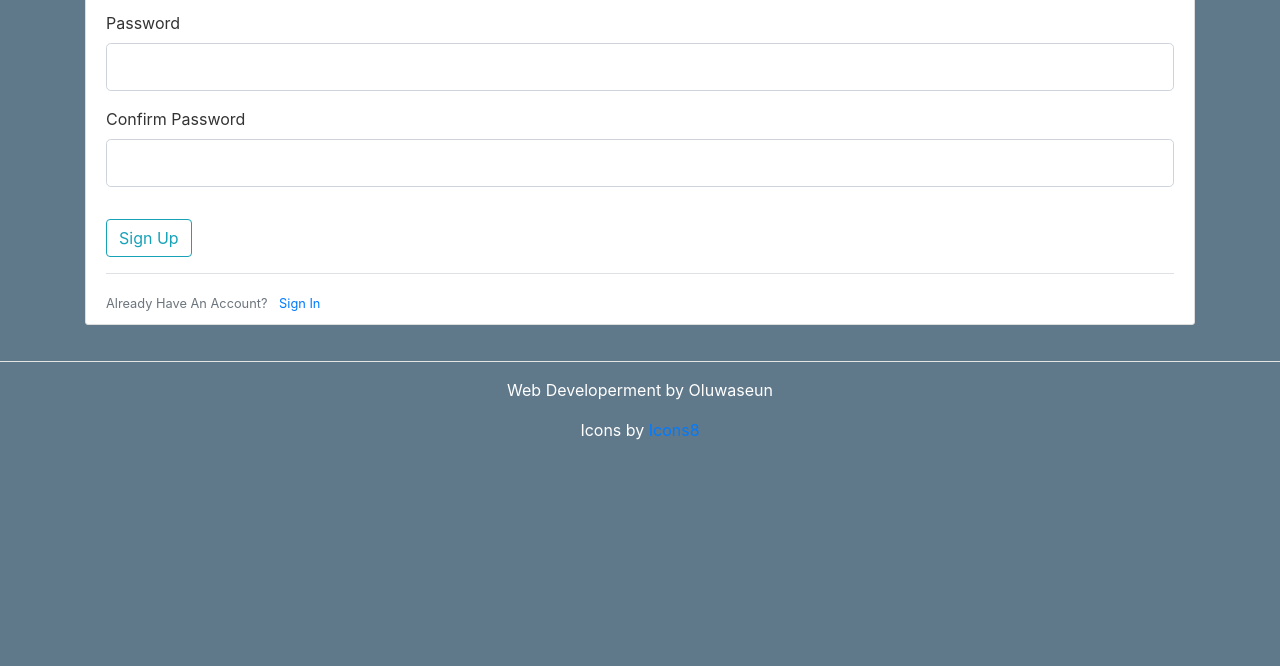
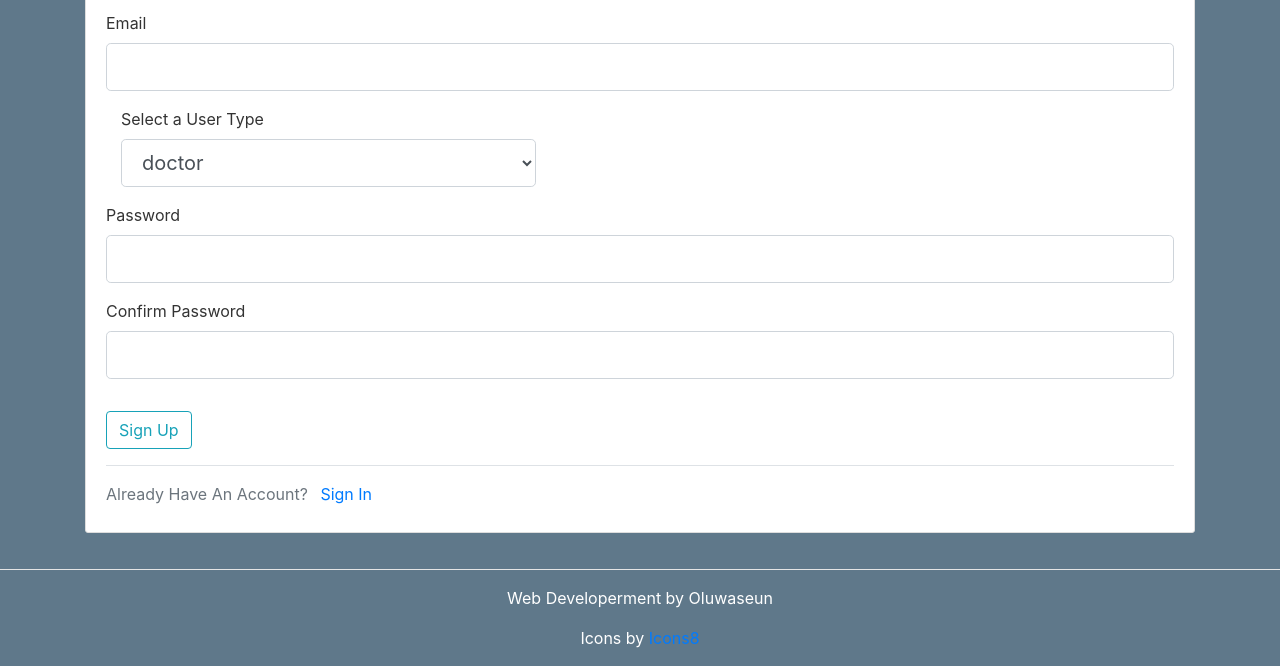
Before and after one commit to toamutiltech/patient_management_system, a Flask app: page /register in a window 1280 px wide. Shown: the part 333-999 px from the top of the page. Before the commit the page ends 773 px from the top, so only its background shows below. Run offline with Flask 3, Linux system fonts and the light colour scheme; some libraries are stand-ins or nearby versions.

Commit message:
Users Registration and all informations

```diff
--- a/patient/templates/home.html
+++ b/patient/templates/home.html
@@ -9,7 +9,7 @@
     <center>
       <h1 style="color: white;">Welcome to Fine Health Patient Management System</h1>
       <h3 style="color: white;">Where Booking Appiontment is possible</h3>
-      <a href="{{ url_for('main.about') }}" target="_blank"class="btn btn-primary me-md-2">More Details</a>
+      <a href="{{ url_for('main.about') }}" class="btn btn-primary me-md-2">More Details</a>
     </center>
   </div>
 </div>
--- a/patient/templates/layout.html
+++ b/patient/templates/layout.html
@@ -33,6 +33,7 @@
               <a class="nav-item nav-link" href="{{ url_for('main.home') }}">Home</a>
               {% if current_user.is_authenticated %}
               <a class="nav-item nav-link" href="{{ url_for('main.view_apointment') }}">Apointments</a>
+              <a class="nav-item nav-link" href="{{ url_for('apointments.new_apointment') }}">New Apointment</a>
               {% endif %}
               <a class="nav-item nav-link" href="{{ url_for('main.about') }}">About</a>
               <a class="nav-item nav-link" href="{{ url_for('main.contact') }}">Contact</a>
@@ -40,7 +41,7 @@
             <!-- Navbar Right Side -->
             <div class="navbar-nav">
               {% if current_user.is_authenticated %}
-                <a class="nav-item nav-link" href="{{ url_for('apointments.new_apointment') }}">New Apointment</a>
+                <a class="nav-item nav-link" href="{{ url_for('users.account') }}">Patient</a>
                 <a class="nav-item nav-link" href="{{ url_for('users.account') }}">Account</a>
                 <a class="nav-item nav-link" href="{{ url_for('users.logout') }}">Logout</a>
               {% else %}
--- a/patient/templates/register.html
+++ b/patient/templates/register.html
@@ -23,6 +23,19 @@
                     {% endif %}
                 </div>
                 <div class="form-group">
+                    {{ form.phone.label(class="form-control-label") }}
+                    {% if form.phone.errors %}
+                        {{ form.phone(class="form-control form-control-lg is-invalid") }}
+                        <div class="invalid-feedback">
+                            {% for error in form.phone.errors %}
+                                <span>{{ error }}</span>
+                            {% endfor %}
+                        </div>
+                    {% else %}
+                        {{ form.phone(class="form-control form-control-lg") }}
+                    {% endif %}
+                </div>
+                <div class="form-group">
                     {{ form.email.label(class="form-control-label") }}
                     {% if form.email.errors %}
                         {{ form.email(class="form-control form-control-lg is-invalid") }}
@@ -33,6 +46,19 @@
                         </div>
                     {% else %}
                         {{ form.email(class="form-control form-control-lg") }}
+                    {% endif %}
+                </div>
+                <div class="form-group col-5">
+                    {{ form.user_type.label(class="form-control-label") }}
+                    {% if form.user_type.errors %}
+                        {{ form.user_type(class="form-control form-control-lg is-invalid") }}
+                        <div class="invalid-feedback">
+                            {% for error in form.user_type.errors %}
+                                <span>{{ error }}</span>
+                            {% endfor %}
+                        </div>
+                    {% else %}
+                        {{ form.user_type(class="form-control form-control-lg") }}
                     {% endif %}
                 </div>
                 <div class="form-group">
@@ -67,9 +93,9 @@
             </div>
         </form>
         <div class="border-top pt-3">
-        <small class="text-muted">
+        <p class="text-muted">
             Already Have An Account? <a class="ml-2" href="{{ url_for('users.login') }}">Sign In</a>
-        </small>
+        </p>
     </div>
     </div>
 
--- a/patient/users/forms.py
+++ b/patient/users/forms.py
@@ -1,6 +1,6 @@
 from flask_wtf import FlaskForm
 from flask_wtf.file import FileField, FileAllowed
-from wtforms import StringField, PasswordField, SubmitField, BooleanField
+from wtforms import StringField, SelectField, PasswordField, SubmitField, BooleanField
 from wtforms.validators import DataRequired, Length, Email, EqualTo, ValidationError
 from flask_login import current_user
 from patient.models import User
@@ -11,6 +11,10 @@ class RegistrationForm(FlaskForm):
                            validators=[DataRequired(), Length(min=2, max=20)])
     email = StringField('Email',
                         validators=[DataRequired(), Email()])
+    phone = StringField('Phone Number',
+                           validators=[DataRequired(), Length(min=2, max=20)])
+    choices = [('doctor', 'doctor'), ('patient', 'patient')]
+    user_type = SelectField('Select a User Type', choices=choices)
     password = PasswordField('Password', validators=[DataRequired()])
     confirm_password = PasswordField('Confirm Password',
                                      validators=[DataRequired(), EqualTo('password')])
--- a/patient/users/routes.py
+++ b/patient/users/routes.py
@@ -16,7 +16,7 @@ def register():
     form = RegistrationForm()
     if form.validate_on_submit():
         hashed_password = bcrypt.generate_password_hash(form.password.data).decode('utf-8')
-        user = User(username=form.username.data, email=form.email.data, password=hashed_password)
+        user = User(username=form.username.data, phone=form.phone.data, user_type=form.user_type.data, email=form.email.data, password=hashed_password)
         db.session.add(user)
         db.session.commit()
         flash('Your account has been created! You are now able to log in', 'success')
```
Also changed, not shown: patient/models.py (+22 -2 lines).
